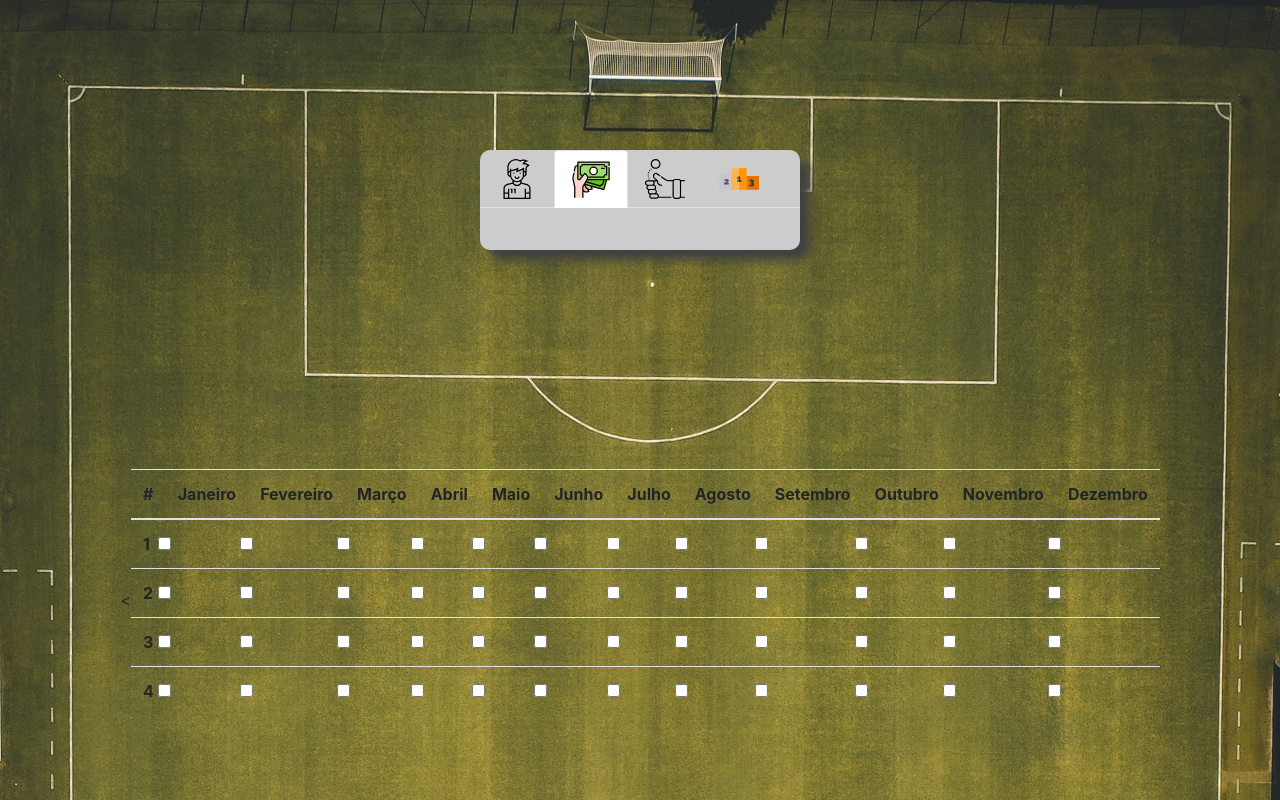
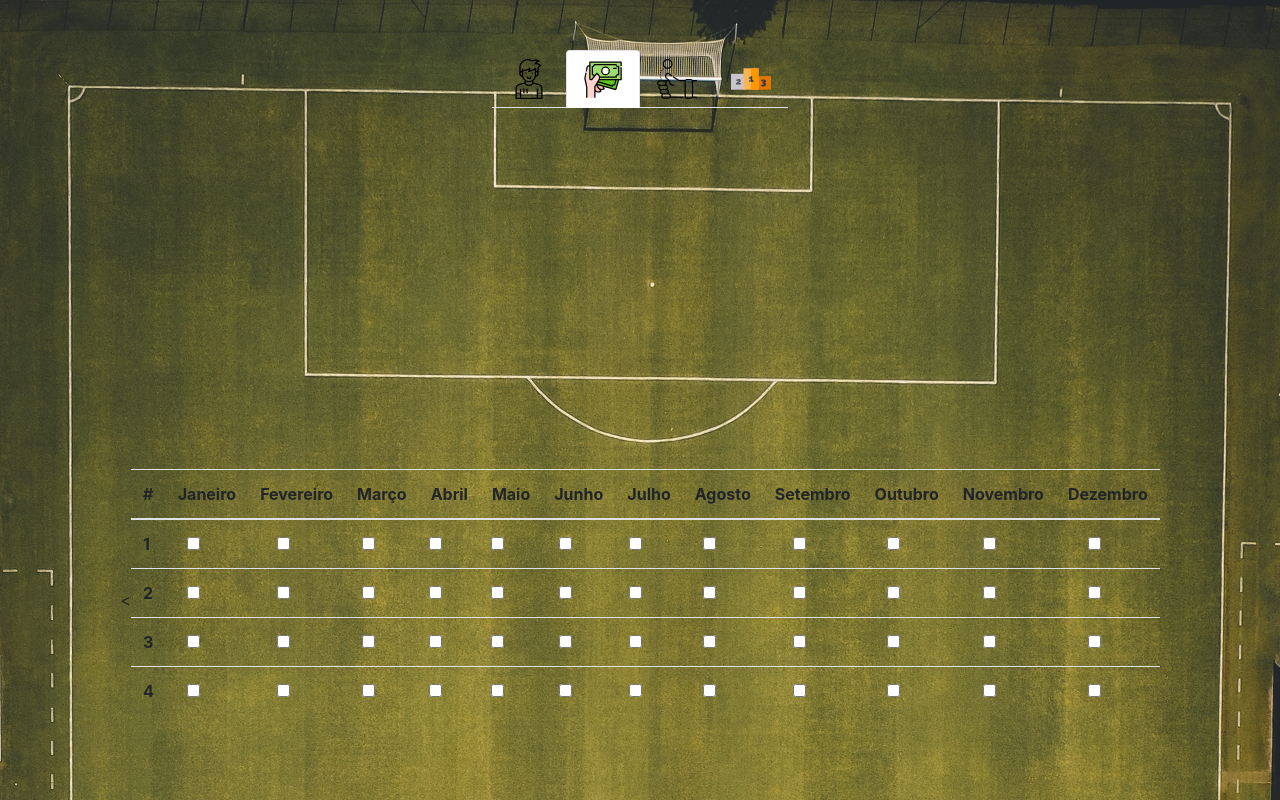
Before and after one commit to GutoScheneider/Mobile, a PHP site: page /mensalidade.html in a window 1280 px wide. Run offline with PHP 8.4, Linux system fonts and the light colour scheme.

Commit message:
ajustando css

```diff
--- a/atletas.html
+++ b/atletas.html
@@ -12,7 +12,8 @@
 </head>
 <body class="body">
 
-<div class="container-tela">
+<div class="container">
+      <div class="menuAtletas">
         <div class="menu menuModal">
             <div class="text-center">
                 <ul class="nav nav-tabs">
@@ -44,9 +45,10 @@
                     <li class="list-group-item">Ramon</li>
                     <li class="list-group-item">Ramon Teles</li>
                     <li class="list-group-item">Rômulo</li>
-                <li class="list-group-item">Schneider</li>
+                    <li class="list-group-item">Schnaider</li>
                     <li class="list-group-item">Marcelo</li>
                 </ul>
+            </div>
         </div>
       </div>
 </div>
--- a/css/style.css
+++ b/css/style.css
@@ -1,33 +1,56 @@
-/*Tela para PC*/
  .body{
     background-image: url("../img/campo.jpg");
     background-attachment: fixed;
     background-size: 100%;
     background-repeat: no-repeat;
     background-color: white;
+    height: 100vh
 }
 .logo{
-    width: 100px;
-    height: 100px;
-    border-radius: 25px;
+    width: 200px;
+    height: 200px;
+    border-radius: 75px;
 }
 .content{
-    margin-top: 200px;
+
+    margin-top: 100px;
+    width: 100%;
+    display: flex;
+    justify-content: center;
+    align-items: center;
 }
 
 .menu {
-  height: 100px;
+    height: 500px;
     overflow: auto;
     border-radius: 10px;
     box-shadow: 10px 10px 10px #404040;
-  width: 80%;
+
 }
 .menuModal{
     background: #ccc;
 
 }
+.menuAtletas{
+    padding-top: 250px;
+    width: 100%;
+}
+.menuMensalidade{
+    height: 500px;
+    overflow: auto;
+    padding-top: 100px
+}
+ .table > tbody > tr > td{
+     text-align: center;
+ }
+ .menuSorteioTimes{
+     height: 500px;
+     overflow: auto;
+     padding-top: 100px
+ }
 
-.container-login{
+
+.container{
 
     /* margin: auto;*/
     /*Flexbox*/
--- a/index.html
+++ b/index.html
@@ -12,7 +12,7 @@
 </head>
 <body class="body">
 
- <div class="container-login">
+ <div class="container">
     <div class="text-center content">
         <form action="login.php" method="post" class="form-signing">
             <img class="logo" src="./img/afc.jpeg" alt="Logo do AFC" >
@@ -23,8 +23,8 @@
             <input name="password" type="password" id="password" class="form-control" placeholder="Senha"/><br>
             <button class="btn btn-lg btn-primary btn-block btn-dark" type="submit">Login</button></a><br>
             <button class="btn btn-lg btn-primary btn-block btn-warning" type="submit"> Criar Conta </button>
+            <footer class="text-center">© AFC - Amigos Futebol e Cerveja</footer>
          </form>
-        <footer class="text-center">© AFC - Amigos Futebol e Cerveja</footer>
     </div>
  </div>
 
--- a/mensalidade.html
+++ b/mensalidade.html
@@ -12,9 +12,9 @@
 </head>
 <body class="body">
 
-<div class="container-tela">
-    <div class="menu menuModal">
-        <div class="text-center ">
+<div class="container">
+    <div class="menuMensalidade ">
+        <div class="text-center">
             <ul class="nav nav-tabs">
                 <li class="nav-item">
                     <a class="nav-link " href="atletas.html"><img  class="navTelas" src="img/athlete.svg"></a>
```
Also changed, not shown: sorteiotimes.html (+5 -9 lines), telaprincipal.html (+5 -5 lines). Lines whose indentation alone changed are shown as unchanged.
